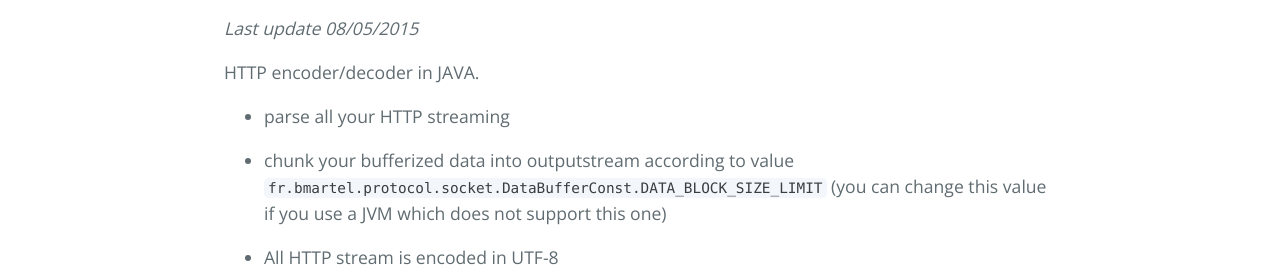
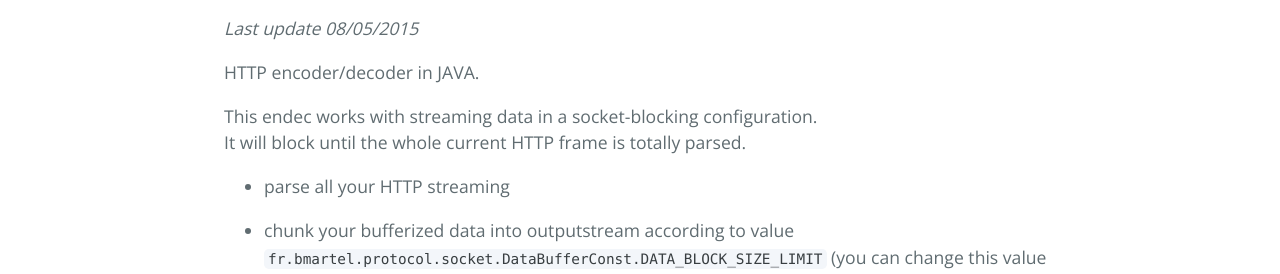
Before and after one commit to sangkyunyoon/http-endec-java, a plain HTML site: page index.html in a window 1280 px wide. Shown: the part 514-788 px from the top of the page. Drawn offline with nearby package versions, Linux system fonts and the light colour scheme.

Commit message:
Update index.html

```diff
--- a/index.html
+++ b/index.html
@@ -28,6 +28,8 @@
 
 <p>HTTP encoder/decoder in JAVA.</p>
 
+<p>This endec works with streaming data in a socket-blocking configuration. <br/>
+It will block until the whole current HTTP frame is totally parsed.</p>
 <ul>
 <li><p>parse all your HTTP streaming</p></li>
 <li><p>chunk your bufferized data into outputstream according to value <code>fr.bmartel.protocol.socket.DataBufferConst.DATA_BLOCK_SIZE_LIMIT</code> (you can change this value if you use a JVM which does not support this one)</p></li>
```
